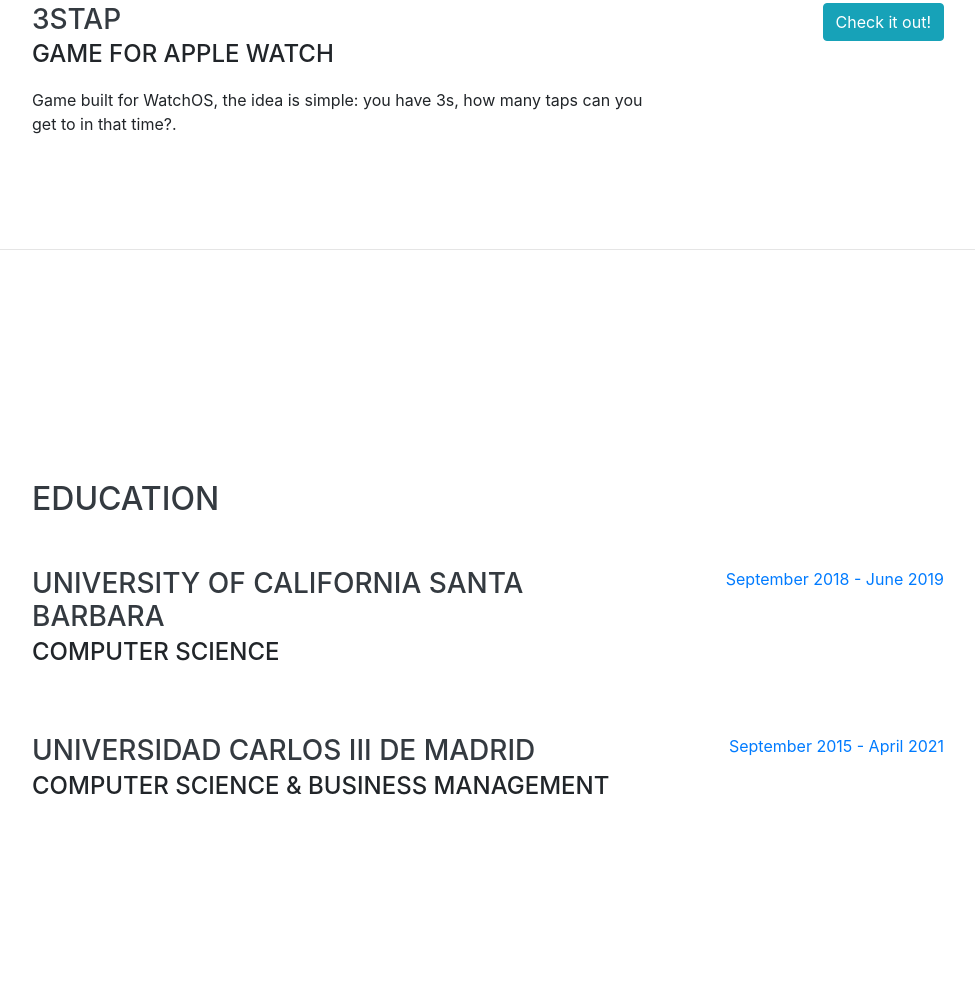
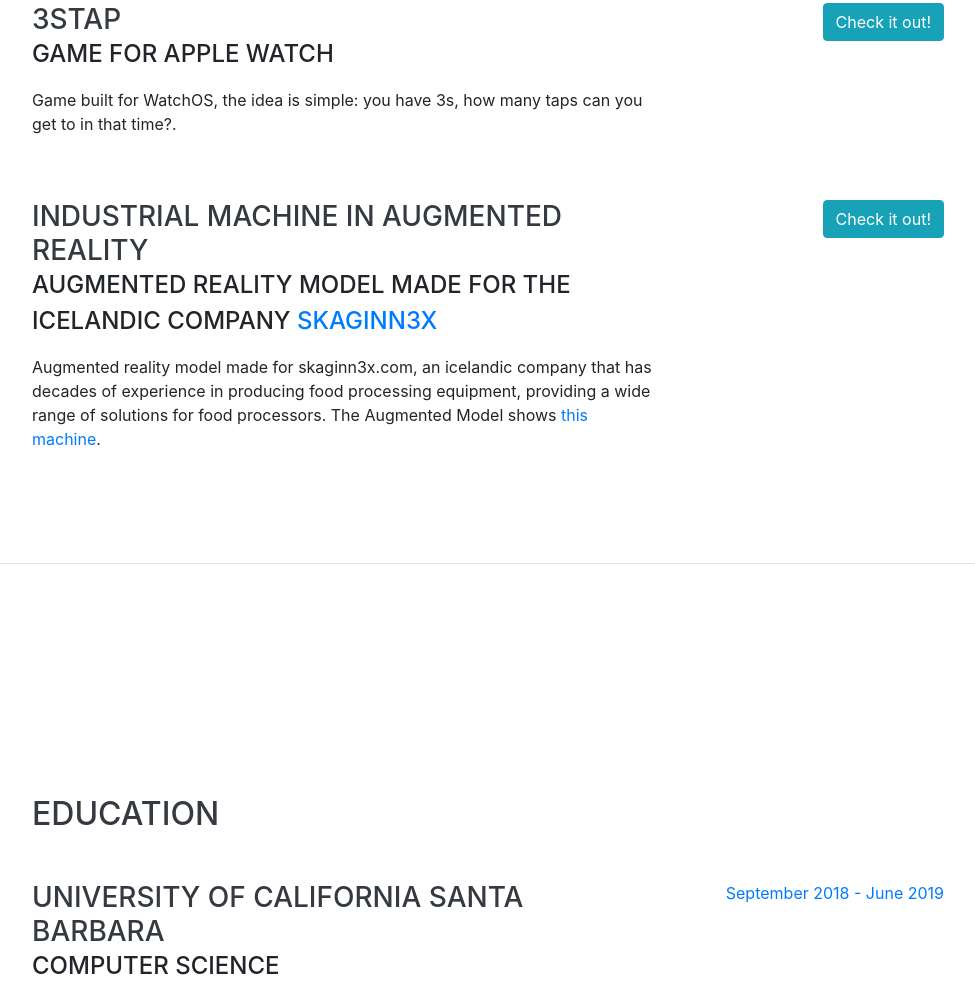
Before and after one commit to criskgl/criskgl.github.io, a website with bundled scripts: page index.html in a window 1280 px wide. Shown: the part 2153-3153 px from the top of the page, without its empty margins (288-1263 px from the left). Built offline with nearby package versions, Linux system fonts and the light colour scheme; a web font is replaced by a local one.

Commit message:
Added Icelanding Skaginn Project

```diff
--- a/index.html
+++ b/index.html
@@ -154,6 +154,18 @@
             <a href="https://github.com/criskgl/3sTap/blob/master/README.md" class="btn btn-info " role="button" target="_blank">Check it out!</a>
           </div>
         </div>
+
+        <div class="resume-item d-flex flex-column flex-md-row justify-content-between mb-5">
+          <div class="resume-content">
+            <h3 class="mb-0">Industrial Machine in Augmented Reality</h3>
+            <div class="subheading mb-3">Augmented Reality model made for the icelandic company <a href="https://www.skaginn3x.com" target="_blank">Skaginn3x</a></div>
+            <p>Augmented reality model made for skaginn3x.com, an icelandic company that has decades of experience in producing food processing equipment, providing a wide range of solutions for food processors. The Augmented Model shows <a href="https://www.skaginn3x.com/brussels-2019" target="_blank">this machine</a>.</p>
+          </div>
+          <div class="resume-date text-md-right">
+            <a href="https://criskgl.github.io/PumpSkaginn/" class="btn btn-info " role="button" target="_blank">Check it out!</a>
+          </div>
+        </div>
+
       </div>
 
     </section>
```
